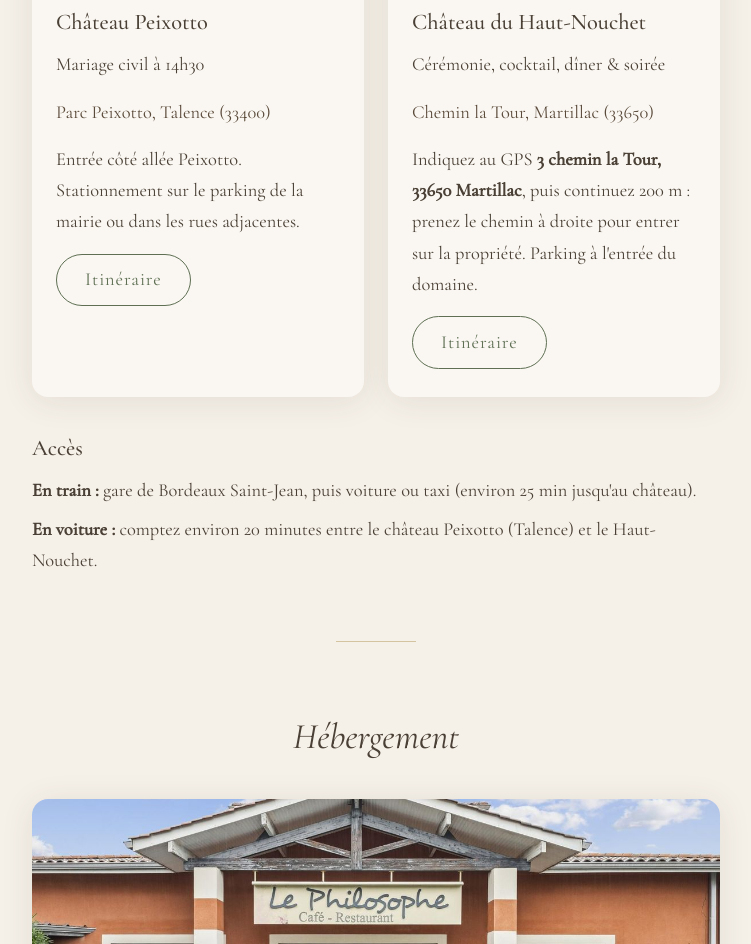
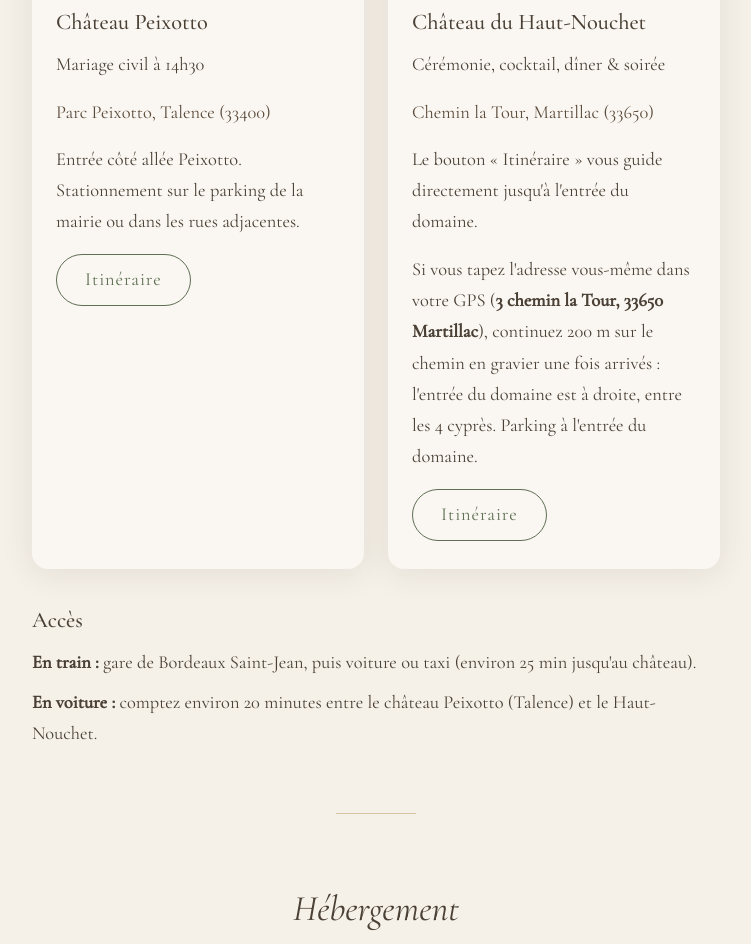
Before and after one commit to vico4445/site_mariage, a plain HTML site: page index.html in a window 1280 px wide. Shown: the part 2032-2976 px from the top of the page, without its empty margins (264-1015 px from the left). Drawn offline with nearby package versions, Linux system fonts and the light colour scheme.

Commit message:
content: clarify Haut-Nouchet access (GPS pin vs typed address)
Co-Authored-By: Claude Opus 5.5 <noreply@anthropic.com>

```diff
--- a/index.html
+++ b/index.html
@@ -135,7 +135,8 @@
           <h3>Château du Haut-Nouchet</h3>
           <p>Cérémonie, cocktail, dîner &amp; soirée</p>
           <p class="address">Chemin la Tour, Martillac (33650)</p>
-          <p>Indiquez au GPS <strong>3 chemin la Tour, 33650 Martillac</strong>, puis continuez 200 m : prenez le chemin à droite pour entrer sur la propriété. Parking à l'entrée du domaine.</p>
+          <p>Le bouton « Itinéraire » vous guide directement jusqu'à l'entrée du domaine.</p>
+          <p>Si vous tapez l'adresse vous-même dans votre GPS (<strong>3 chemin la Tour, 33650 Martillac</strong>), continuez 200 m sur le chemin en gravier une fois arrivés : l'entrée du domaine est à droite, entre les 4 cyprès. Parking à l'entrée du domaine.</p>
           <a class="btn" target="_blank" rel="noopener" href="https://maps.app.goo.gl/7JC45b2VaF2ee1o2A">Itinéraire</a>
         </article>
       </div>
```
